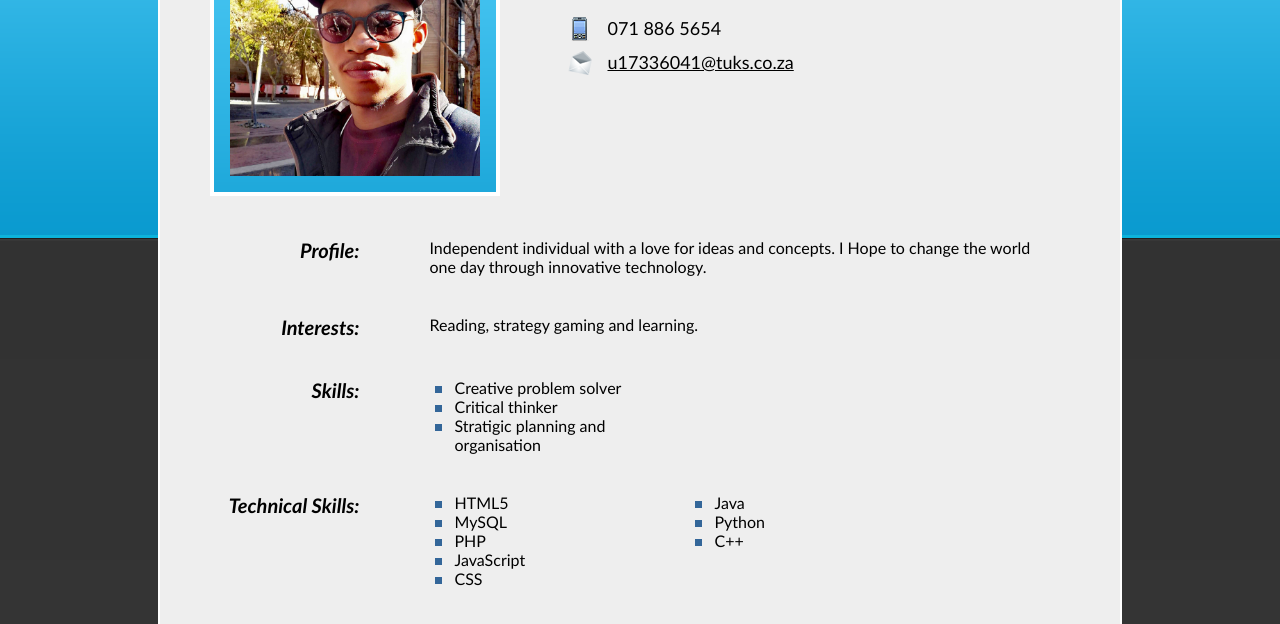
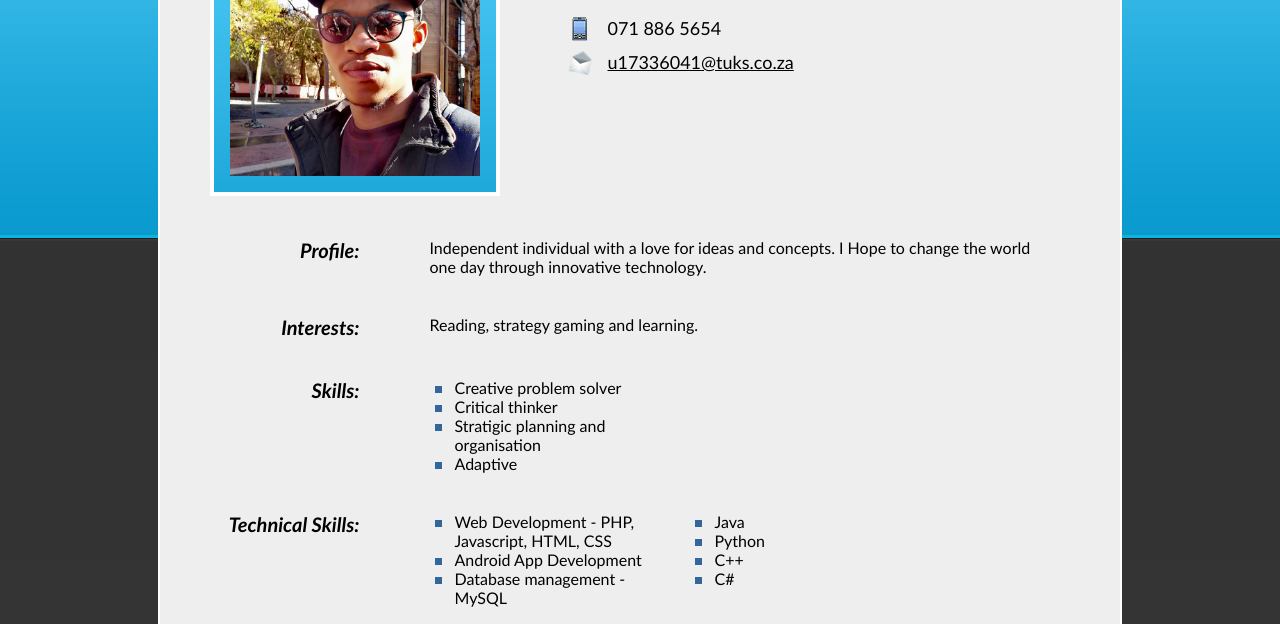
Before and after one commit to obakengseageng/obakengseageng.github.io, a plain HTML site: page index.html in a window 1280 px wide. Shown: the part 171-795 px from the top of the page. Drawn offline with Linux system fonts and the light colour scheme.

Commit message:
Update index.html

```diff
--- a/index.html
+++ b/index.html
@@ -104,6 +104,7 @@
 <li itemprop="itemListElement">Creative problem solver</li>
 <li itemprop="itemListElement">Critical thinker</li>
 <li itemprop="itemListElement">Stratigic planning and organisation</li>
+<li itemprop="itemListElement">Adaptive</li>
 </ul>
 </section>
 
@@ -124,17 +125,15 @@
 
 <section id="skills">
 <ul class="list1">
-<li itemprop="itemListElement">HTML5</li>
-<li itemprop="itemListElement">MySQL</li>
-<li itemprop="itemListElement">PHP</li>
-<li itemprop="itemListElement">JavaScript</li>
-<li itemprop="itemListElement">CSS</li>
+<li itemprop="itemListElement">Web Development - PHP, Javascript, HTML, CSS</li>
+<li itemprop="itemListElement">Android App Development</li>
+<li itemprop="itemListElement">Database management - MySQL </li>
 </ul>
 <ul class="list2">
 <li itemprop="itemListElement">Java</li>
 <li itemprop="itemListElement">Python</li>
 <li itemprop="itemListElement">C++</li>
-
+<li itemprop="itemListElement">C#</li>
 </ul>
 </section>
 
```
